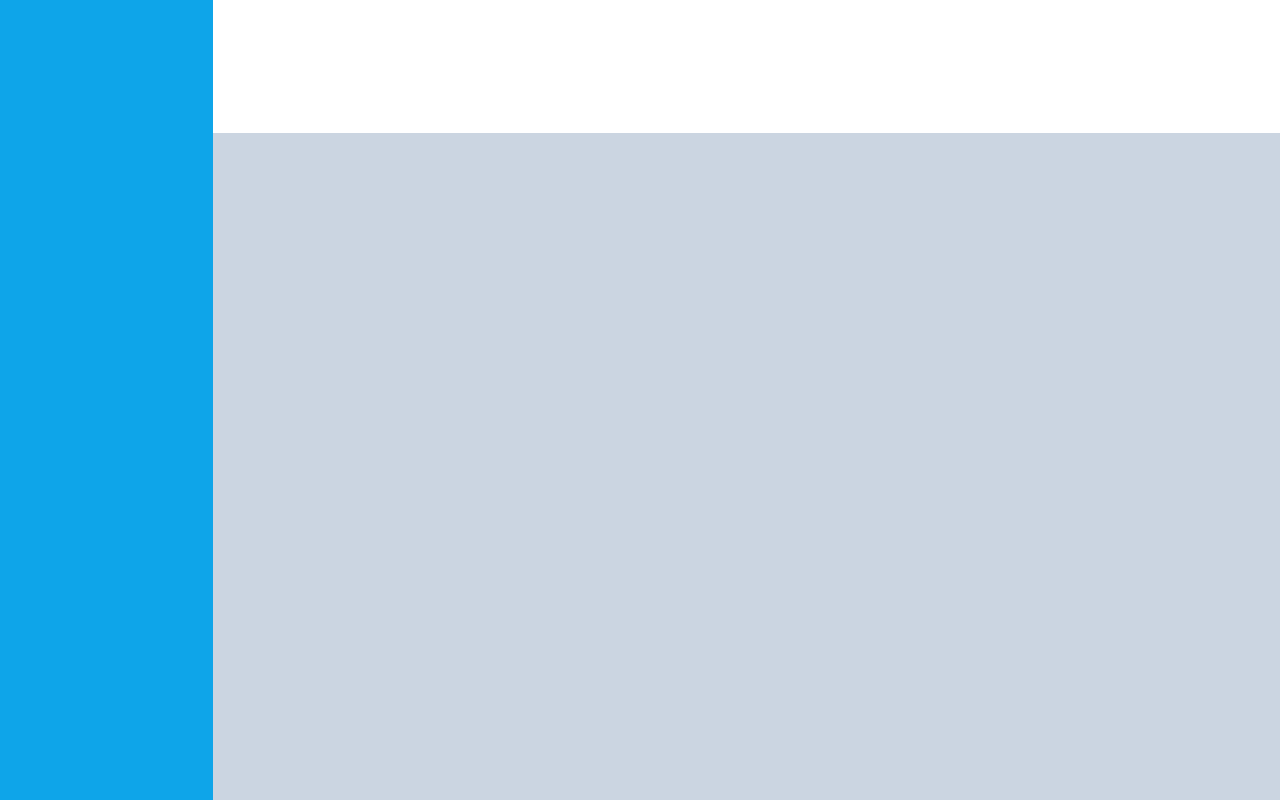
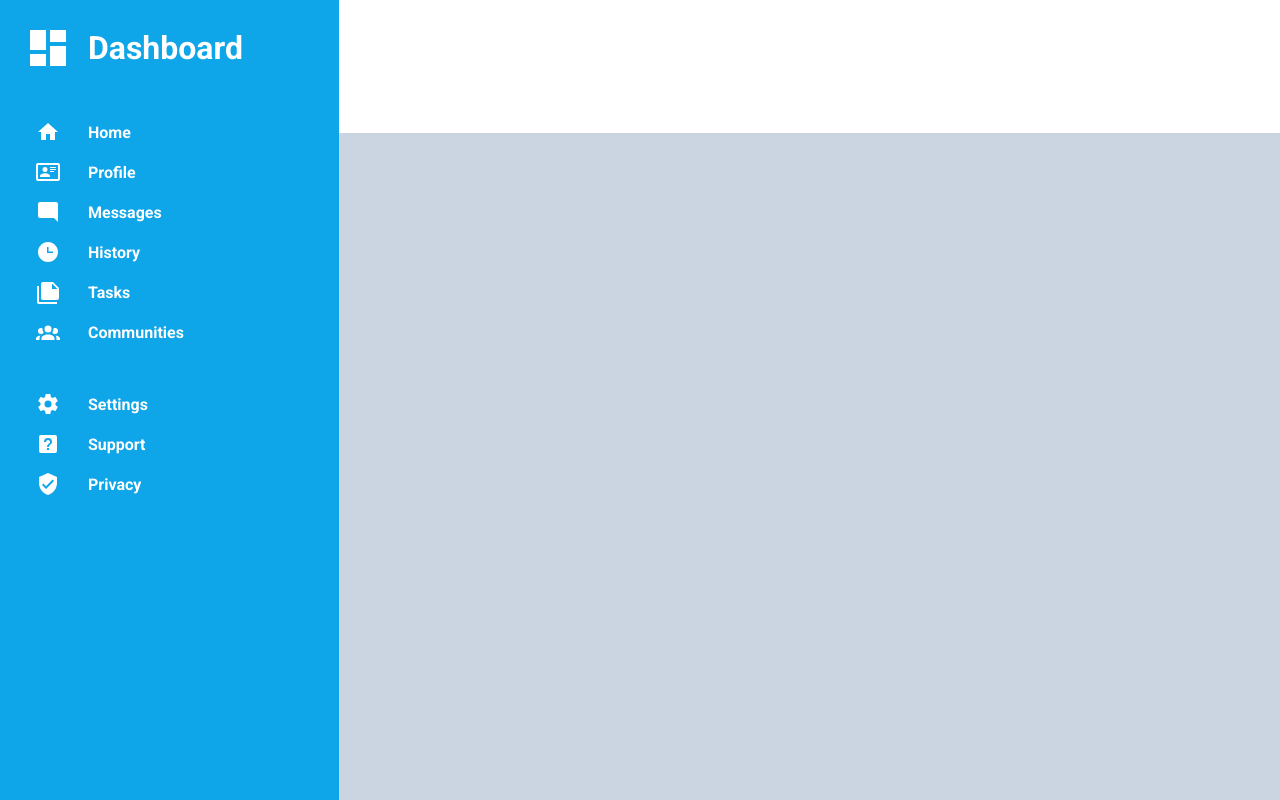
Before and after one commit to arturopstem/admin-dashboard, a plain HTML site: page index.html in a window 1280 px wide. Drawn offline with Linux system fonts and the light colour scheme.

Commit message:
Sidebar markup and styles

```diff
--- a/index.html
+++ b/index.html
@@ -14,7 +14,77 @@
     <link rel="stylesheet" href="./style.css" />
   </head>
   <body>
-    <div class="sidebar"></div>
+    <div class="sidebar">
+      <div class="logo">
+        <img src="./assets/icons/view-dashboard.svg" alt="" />
+        <span>Dashboard</span>
+      </div>
+      <nav>
+        <ul>
+          <li>
+            <a href="#">
+              <img src="./assets/icons/home.svg" alt="" />
+              <span>Home</span>
+            </a>
+          </li>
+          <li>
+            <a href="#">
+              <img
+                src="./assets/icons/card-account-details-outline.svg"
+                alt=""
+              />
+              <span>Profile</span>
+            </a>
+          </li>
+          <li>
+            <a href="#">
+              <img src="./assets/icons/message-reply.svg" alt="" />
+              <span>Messages</span>
+            </a>
+          </li>
+          <li>
+            <a href="#">
+              <img src="./assets/icons/clock-time-three.svg" alt="" />
+              <span>History</span>
+            </a>
+          </li>
+          <li>
+            <a href="#">
+              <img src="./assets/icons/note-multiple.svg" alt="" />
+              <span>Tasks</span>
+            </a>
+          </li>
+          <li>
+            <a href="#">
+              <img src="./assets/icons/account-group.svg" alt="" />
+              <span>Communities</span>
+            </a>
+          </li>
+        </ul>
+      </nav>
+      <div>
+        <ul>
+          <li>
+            <a href="#">
+              <img src="./assets/icons/cog.svg" alt="" />
+              <span>Settings</span>
+            </a>
+          </li>
+          <li>
+            <a href="#">
+              <img src="./assets/icons/help-box.svg" alt="" />
+              <span>Support</span>
+            </a>
+          </li>
+          <li>
+            <a href="#">
+              <img src="./assets/icons/shield-check.svg" alt="" />
+              <span>Privacy</span>
+            </a>
+          </li>
+        </ul>
+      </div>
+    </div>
     <div class="header"></div>
     <div class="main-content"></div>
   </body>
--- a/style.css
+++ b/style.css
@@ -14,7 +14,7 @@ body {
 
 body {
   display: grid;
-  grid-template-columns: 1fr 5fr;
+  grid-template-columns: max-content 5fr;
   grid-template-rows: 1fr 5fr;
   grid-template-areas:
     "sidebar header"
@@ -24,6 +24,49 @@ body {
 .sidebar {
   grid-area: sidebar;
   background-color: #0ea5e9;
+  color: white;
+  font-weight: bold;
+  padding: 1.5rem;
+  padding-right: 6rem;
+  display: grid;
+  align-content: start;
+  gap: 3rem;
+}
+
+.logo {
+  display: grid;
+  grid-template-columns: 3rem auto;
+  align-items: center;
+  gap: 1rem;
+}
+
+.logo img {
+  filter: invert(1);
+}
+
+.logo span {
+  font-size: 2rem;
+}
+
+.sidebar ul {
+  list-style-type: none;
+  display: grid;
+  gap: 1rem;
+}
+
+.sidebar ul a {
+  text-decoration: none;
+  color: inherit;
+  display: grid;
+  grid-template-columns: 3rem auto;
+  align-items: center;
+  gap: 1rem;
+}
+
+.sidebar ul img {
+  height: 1.5rem;
+  filter: invert(1);
+  justify-self: center;
 }
 
 .header {
```
